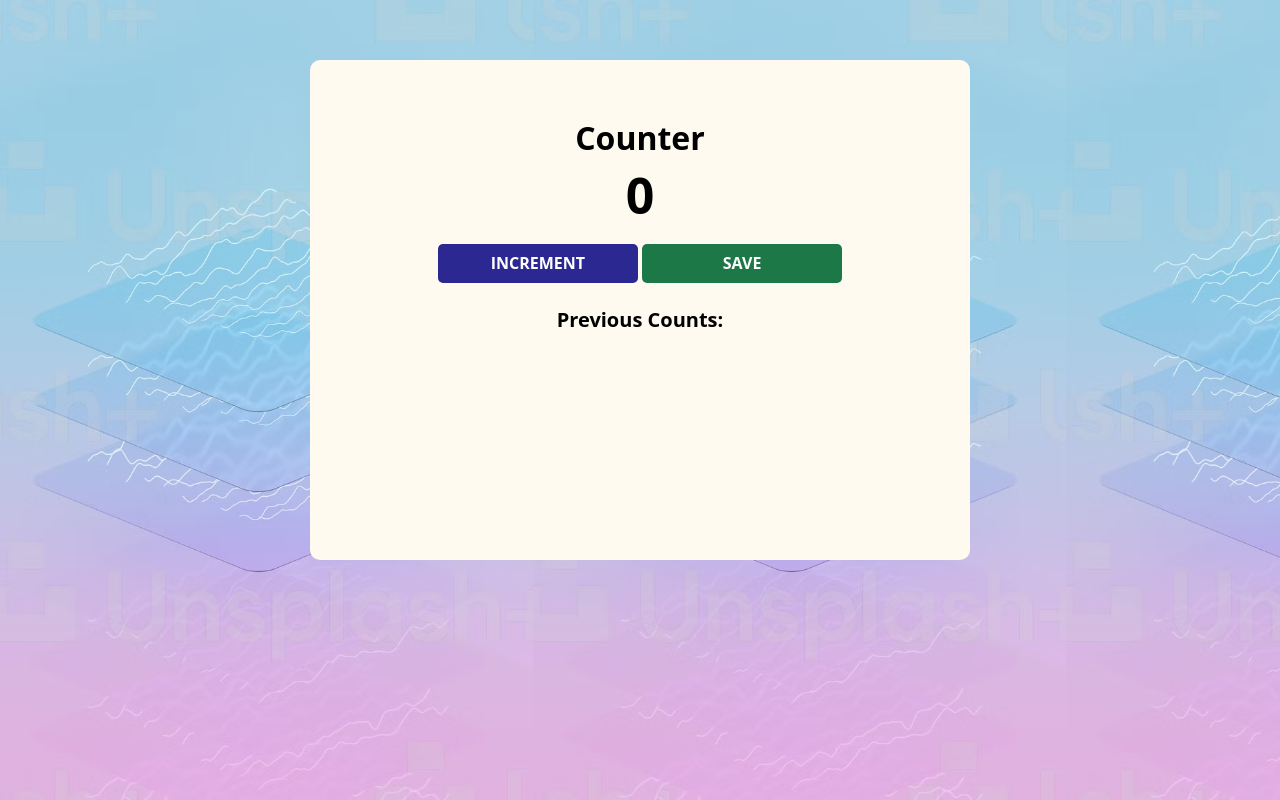
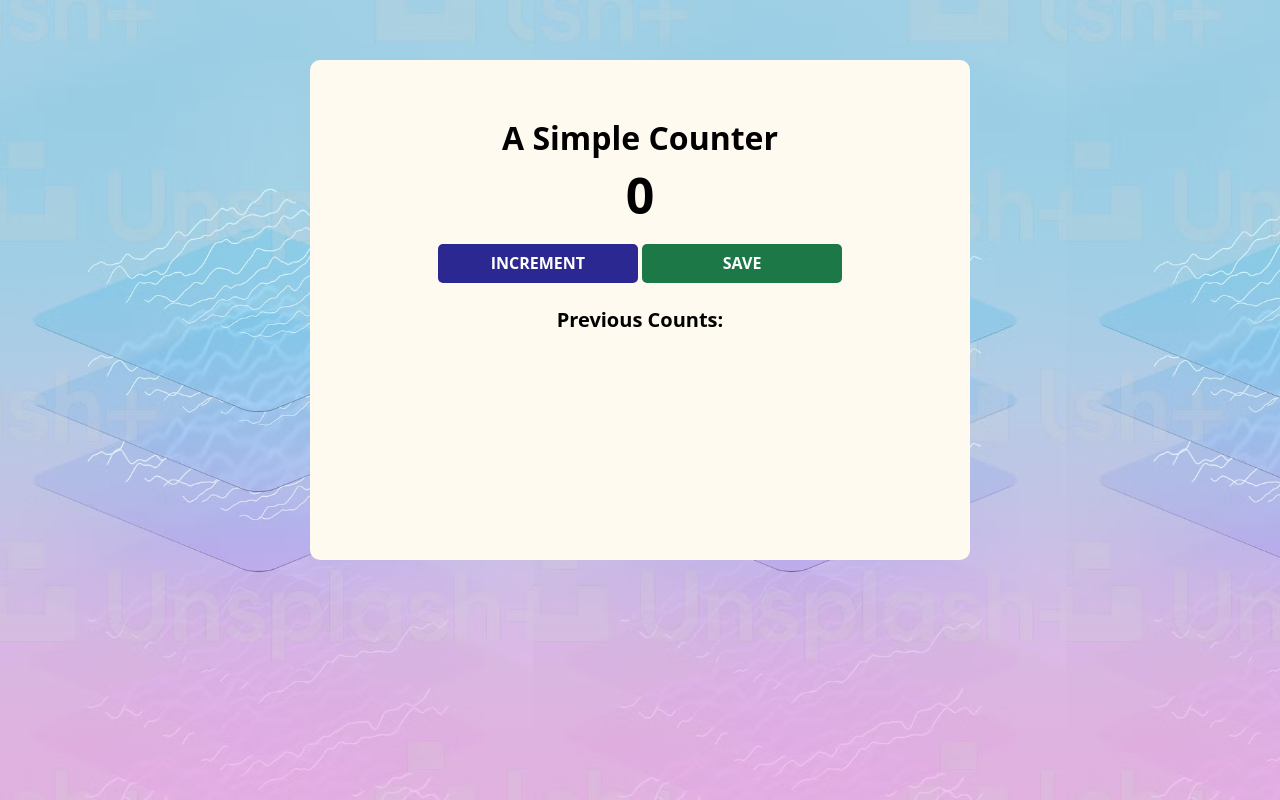
Before and after one commit to chaser945/simple-counter-app, a plain HTML site: page index.html in a window 1280 px wide. Drawn offline with nearby package versions, Linux system fonts and the light colour scheme.

Commit message:
Updated the heading of counter app

```diff
--- a/index.html
+++ b/index.html
@@ -4,7 +4,7 @@
     </head>
     <body>
         <div class = "container">
-            <h1>Counter</h1>
+            <h1>A Simple Counter</h1>
             <h2 id="count-el">0</h2>
             <button id="increment-btn" onclick="increment()">INCREMENT</button>
             <button id="save-btn" onclick="save()">SAVE</button>
```
